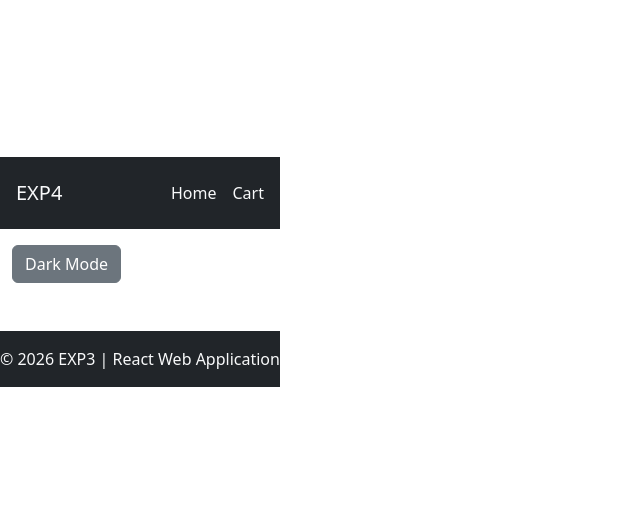
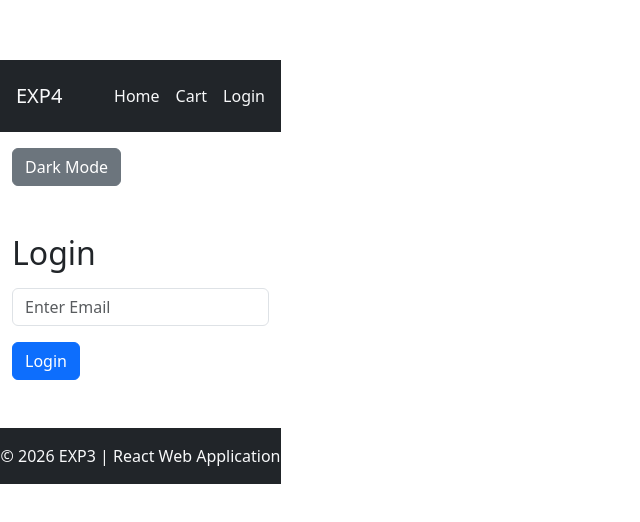
Before and after one commit to Maniin1077/Fst2Exp4, a React (Vite) app: page /login in a window 1280 px wide. Shown: the part 128-650 px from the top of the page, without its empty margins (0-640 px from the left). Built offline with nearby package versions, Linux system fonts and the light colour scheme.

Commit message:
Upgrade EXP4 with Context, Reducer, useMemo and Auth

```diff
--- a/src/App.jsx
+++ b/src/App.jsx
@@ -3,6 +3,8 @@ import Navbar from "./components/Navbar";
 import Footer from "./components/Footer";
 import Home from "./pages/Home";
 import Cart from "./pages/Cart";
+import Login from "./pages/Login";
+import Dashboard from "./pages/Dashboard";
 import ThemeToggle from "./components/ThemeToggle";
 
 export default function App() {
@@ -17,6 +19,8 @@ export default function App() {
       <Routes>
         <Route path="/" element={<Home />} />
         <Route path="/cart" element={<Cart />} />
+        <Route path="/login" element={<Login />} />
+        <Route path="/dashboard" element={<Dashboard />} />
       </Routes>
 
       <Footer />
--- a/src/components/Navbar.jsx
+++ b/src/components/Navbar.jsx
@@ -7,7 +7,8 @@ export default function Navbar() {
 
       <div>
         <Link className="text-light me-3" to="/">Home</Link>
-        <Link className="text-light" to="/cart">Cart</Link>
+        <Link className="text-light me-3" to="/cart">Cart</Link>
+        <Link className="text-light" to="/login">Login</Link>
       </div>
     </nav>
   );
--- a/src/context/AppContext.jsx
+++ b/src/context/AppContext.jsx
@@ -6,6 +6,7 @@ export const AppContext = createContext();
 const initialState = {
   theme: "light",
   cart: [],
+  user: null,
 };
 
 export const AppProvider = ({ children }) => {
--- a/src/pages/Dashboard.jsx
+++ b/src/pages/Dashboard.jsx
@@ -1,8 +1,18 @@
+import { useContext } from "react";
+import { AppContext } from "../context/AppContext";
+
 export default function Dashboard() {
+  const { state, dispatch } = useContext(AppContext);
+
   return (
-    <div className="container my-5 text-center">
-      <h1>Welcome to Your Account 🎉</h1>
-      <p>You have successfully logged in.</p>
+    <div className="container mt-5">
+      <h2>Welcome {state.user?.email}</h2>
+      <button
+        className="btn btn-danger"
+        onClick={() => dispatch({ type: "LOGOUT" })}
+      >
+        Logout
+      </button>
     </div>
-  )
+  );
 }
--- a/src/pages/Home.jsx
+++ b/src/pages/Home.jsx
@@ -1,4 +1,4 @@
-import { useState } from "react";
+import { useState, useMemo } from "react";
 import CardComponent from "../components/CardComponent";
 import FilterBar from "../components/FilterBar";
 
@@ -11,15 +11,15 @@ const data = [
 export default function Home() {
   const [filter, setFilter] = useState("all");
 
-  const filteredData =
-    filter === "all"
+  const filteredData = useMemo(() => {
+    return filter === "all"
       ? data
       : data.filter((item) => item.category === filter);
+  }, [filter]);
 
   return (
     <div className="container mt-4">
       <h2>Projects</h2>
-
       <FilterBar setFilter={setFilter} />
 
       <div className="d-flex flex-wrap">
--- a/src/pages/Login.jsx
+++ b/src/pages/Login.jsx
@@ -1,53 +1,31 @@
-import { Button, Paper, Typography, TextField } from '@mui/material'
-import { useNavigate } from 'react-router-dom'
-import { useState } from 'react'
+import { useState, useContext } from "react";
+import { AppContext } from "../context/AppContext";
+import { useNavigate } from "react-router-dom";
 
 export default function Login() {
-  const navigate = useNavigate()
-  const [email, setEmail] = useState('')
-  const [password, setPassword] = useState('')
+  const [email, setEmail] = useState("");
+  const { dispatch } = useContext(AppContext);
+  const navigate = useNavigate();
 
   const handleLogin = () => {
-    if (email && password) {
-      navigate('/dashboard')
-    } else {
-      alert('Please enter email and password')
+    if (email) {
+      dispatch({ type: "LOGIN", payload: { email } });
+      navigate("/dashboard");
     }
-  }
+  };
 
   return (
-    <div className="container my-5 d-flex justify-content-center">
-      <Paper elevation={6} sx={{ padding: 4, width: 380 }}>
-        <Typography variant="h5" align="center" gutterBottom>
-          Login
-        </Typography>
-
-        <TextField
-          label="Email"
-          fullWidth
-          margin="normal"
-          value={email}
-          onChange={(e) => setEmail(e.target.value)}
-        />
-
-        <TextField
-          label="Password"
-          type="password"
-          fullWidth
-          margin="normal"
-          value={password}
-          onChange={(e) => setPassword(e.target.value)}
-        />
-
-        <Button
-          variant="contained"
-          fullWidth
-          sx={{ mt: 2 }}
-          onClick={handleLogin}
-        >
-          Login
-        </Button>
-      </Paper>
+    <div className="container mt-5">
+      <h2>Login</h2>
+      <input
+        className="form-control my-3"
+        placeholder="Enter Email"
+        value={email}
+        onChange={(e) => setEmail(e.target.value)}
+      />
+      <button className="btn btn-primary" onClick={handleLogin}>
+        Login
+      </button>
     </div>
-  )
+  );
 }
--- a/src/reducer/appReducer.jsx
+++ b/src/reducer/appReducer.jsx
@@ -15,7 +15,19 @@ export const appReducer = (state, action) => {
     case "REMOVE_FROM_CART":
       return {
         ...state,
-        cart: state.cart.filter((item, index) => index !== action.payload),
+        cart: state.cart.filter((_, i) => i !== action.payload),
+      };
+
+    case "LOGIN":
+      return {
+        ...state,
+        user: action.payload,
+      };
+
+    case "LOGOUT":
+      return {
+        ...state,
+        user: null,
       };
 
     default:
```
